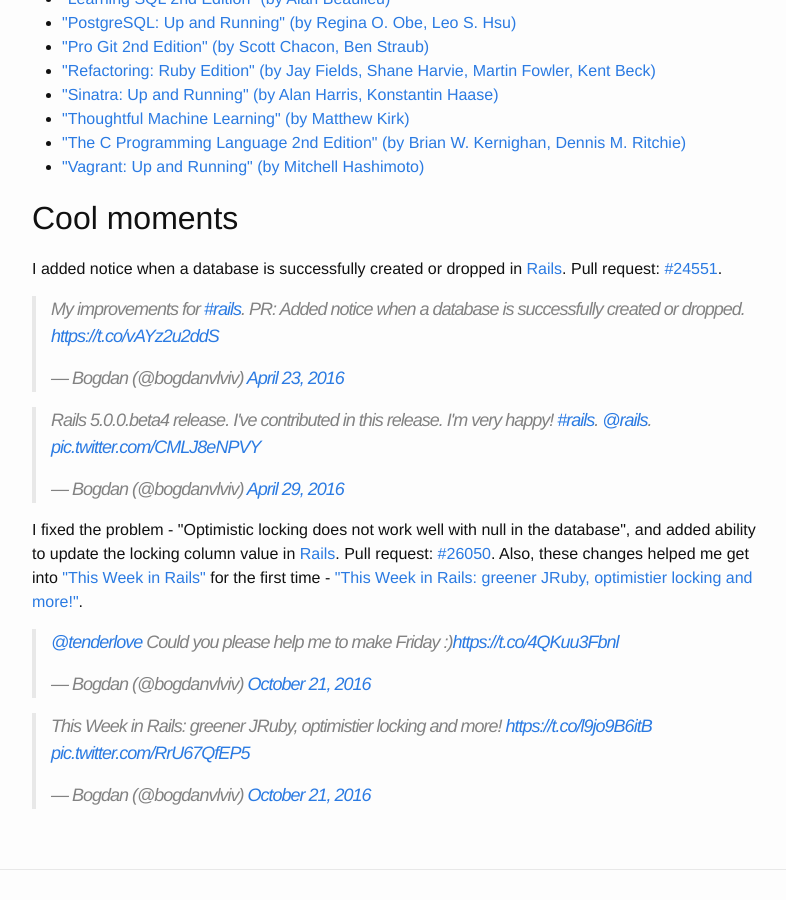
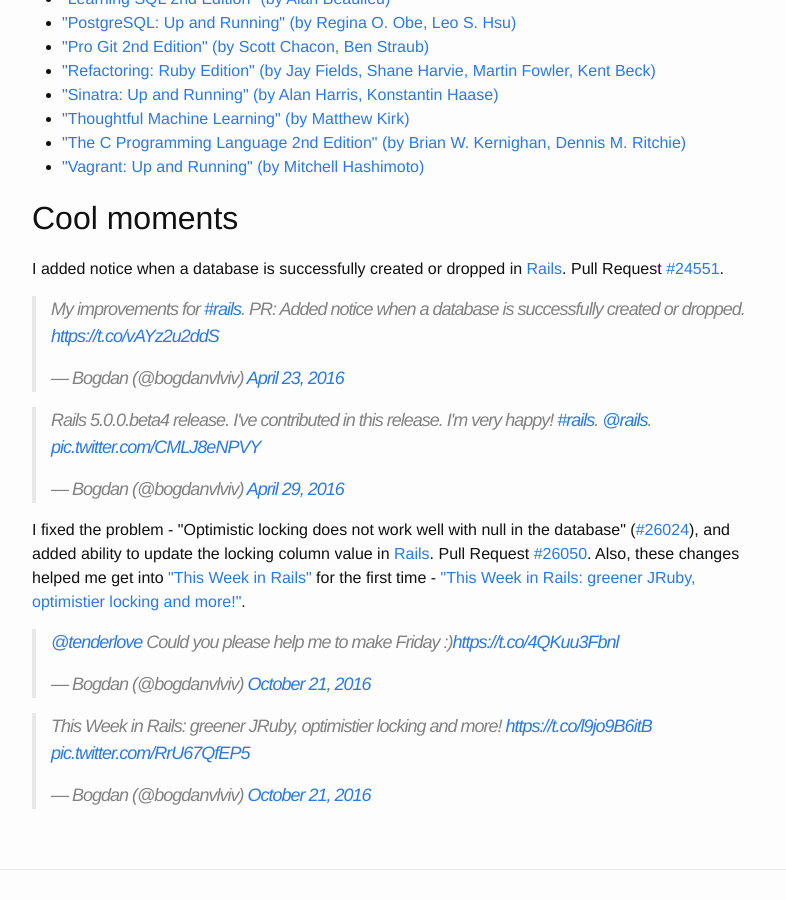
Before and after one commit to crowdpro3/bogdanvlviv.github.io, a Jekyll site: the page built from about.html, in a window 1280 px wide and 900 px high, scrolled down 918 px. Shown: the whole window, without its empty margins (238-1024 px from the left). Built offline with Jekyll 4.4.1, drawn with Linux system fonts in a browser that asks for light colours; comment, search, counter and statistics services are not loaded.

Commit message:
Update resume and about pages

```diff
--- a/about.html
+++ b/about.html
@@ -161,7 +161,7 @@
 
 <p>
   I added notice when a database is successfully created or dropped in <a href="http://rubyonrails.org" target="_blank">Rails</a>.
-  Pull request: <a href="https://github.com/rails/rails/pull/24551" target="_blank">#24551</a>.
+  Pull Request <a href="https://github.com/rails/rails/pull/24551" target="_blank">#24551</a>.
 
   <blockquote class="twitter-tweet" data-lang="en"><p lang="en" dir="ltr">My improvements for <a href="https://twitter.com/hashtag/rails?src=hash" target="_blank">#rails</a>. PR: Added notice when a database is successfully created or dropped. <a href="https://t.co/vAYz2u2ddS" target="_blank">https://t.co/vAYz2u2ddS</a></p>&mdash; Bogdan (@bogdanvlviv) <a href="https://twitter.com/bogdanvlviv/status/723817592620736512" target="_blank">April 23, 2016</a></blockquote>
   <blockquote class="twitter-tweet" data-lang="en"><p lang="en" dir="ltr">Rails 5.0.0.beta4 release. I&#39;ve contributed in this release. I&#39;m very happy! <a href="https://twitter.com/hashtag/rails?src=hash" target="_blank">#rails</a>. <a href="https://twitter.com/rails" target="_blank">@rails</a>. <a href="https://t.co/CMLJ8eNPVY" target="_blank">pic.twitter.com/CMLJ8eNPVY</a></p>&mdash; Bogdan (@bogdanvlviv) <a href="https://twitter.com/bogdanvlviv/status/726133825558949892" target="_blank">April 29, 2016</a></blockquote>
@@ -171,8 +171,8 @@
 </p>
 
 <p>
-  I fixed the problem - "Optimistic locking does not work well with null in the database", and added ability to update the locking column value in <a href="http://rubyonrails.org" target="_blank">Rails</a>.
-  Pull request: <a href="https://github.com/rails/rails/pull/26050" target="_blank">#26050</a>.
+  I fixed the problem - "Optimistic locking does not work well with null in the database" (<a href="https://github.com/rails/rails/issues/26024" target="_blank">#26024</a>), and added ability to update the locking column value in <a href="http://rubyonrails.org" target="_blank">Rails</a>.
+  Pull Request <a href="https://github.com/rails/rails/pull/26050" target="_blank">#26050</a>.
   Also, these changes helped me get into <a href="https://rails-weekly.ongoodbits.com" target="_blank">"This Week in Rails"</a> for the first time - <a href="https://rails-weekly.ongoodbits.com/2016/10/21/greener-jruby-optimistier-locking-and-more" target="_blank">"This Week in Rails: greener JRuby, optimistier locking and more!"</a>.
 
   <blockquote class="twitter-tweet" data-lang="en"><p lang="en" dir="ltr"><a href="https://twitter.com/tenderlove" target="_blank">@tenderlove</a> Could you please help me to make Friday :)<a href="https://t.co/4QKuu3Fbnl" target="_blank">https://t.co/4QKuu3Fbnl</a></p>&mdash; Bogdan (@bogdanvlviv) <a href="https://twitter.com/bogdanvlviv/status/789496210264559616" target="_blank">October 21, 2016</a></blockquote>
```
Also changed, not shown: resume.html (+18 -6 lines).
